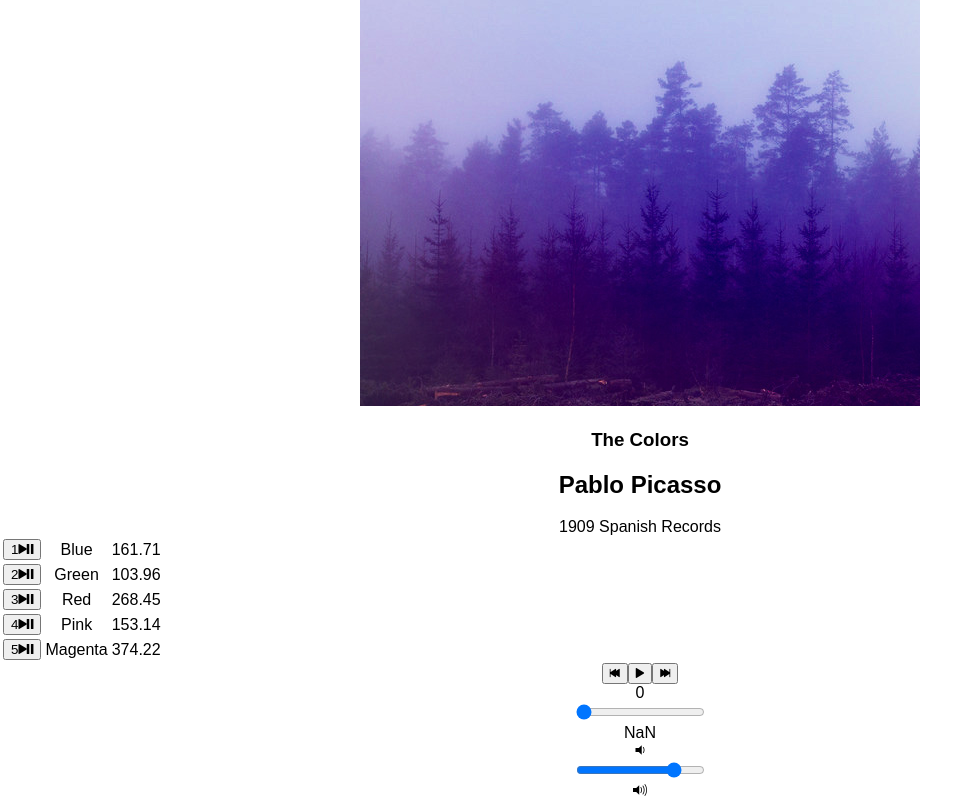
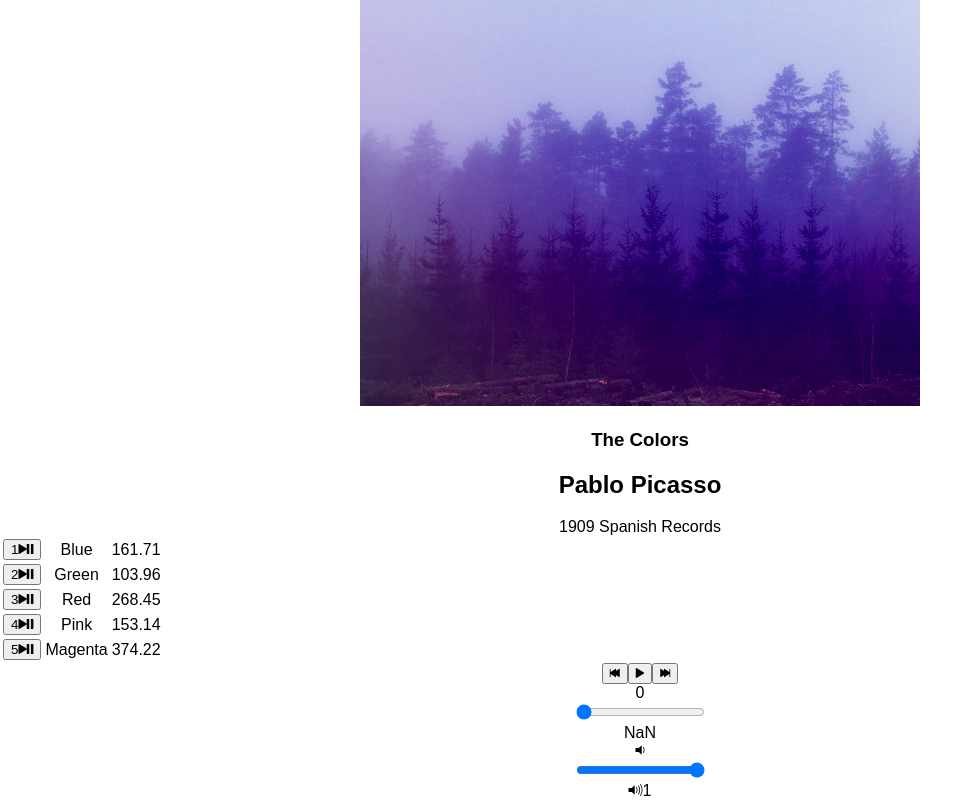
Before and after one commit to cruss13/bloc-jams-react, a React (Create React App) app: page /album/the-colors in a window 1280 px wide. Shown: the part 252-1052 px from the top of the page, without its empty margins (0-980 px from the left). Built offline with nearby package versions, Linux system fonts and the light colour scheme.

Commit message:
First attemp at volume slider

```diff
--- a/src/components/Album.js
+++ b/src/components/Album.js
@@ -15,6 +15,7 @@ class Album extends Component {
       currentSong: album.songs[0],
       currentTime: 0,
       duration: album.songs[0].duration,
+      currentVolume: 0.8,
       isPlaying: false
     };
 
@@ -39,16 +40,22 @@ class Album extends Component {
       },
       durationchange: e => {
         this.setState({ duration: this.audioElement.duration});
+      },
+      volumechange: e => {
+        this.setState({ volume: this.audioElement.volume});
       }
+
     };
     this.audioElement.addEventListener('timeupdate', this.eventListeners.timeupdate);
     this.audioElement.addEventListener('durationchange', this.eventListeners.durationchange);
+    this.audioElement.addEventListener('volumechange', this.eventListeners.volumechange);
   }
 
   componentWillUnmout() {
     this.audioElement.src = null;
     this.audioElement.removeEventListener('timeupdate', this.eventListeners.timeupdate);
     this.audioElement.removeEventListener('durationchange', this.eventListeners.durationchange);
+    this.audioElement.removeEventListener('volumechange', this.eventListeners.volumechange);
   }
 
   setSong(song) {
@@ -86,6 +93,12 @@ class Album extends Component {
     const newTime = this.audioElement.duration * e.target.value;
     this.audioElement.currentTime = newTime;
     this.setState({ currentTime: newTime });
+  }
+
+  handleVolumeChange(e) {
+    const newVolume = this.audioElement.volume * e.target.value;
+    this.audioElement.currentVolume = newVolume;
+    this.setState({ currentVolume: newVolume});
   }
 
   render () {
@@ -128,10 +141,12 @@ class Album extends Component {
           currentSong={this.state.currentSong}
           currentTime={this.audioElement.currentTime}
           duration={this.audioElement.duration}
+          currentVolume={this.audioElement.volume}
           handleSongClick={() => this.handleSongClick(this.state.currentSong)}
           handlePrevClick={() => this.handlePrevClick()}
           handleNextClick={() => this.handleNextClick()}
           handleTimeChange={(e) => this.handleTimeChange(e)}
+          handleVolumeChange={(e) => this.handleVolumeChange(e)}
         />
       </section>
     );
--- a/src/components/PlayerBar.js
+++ b/src/components/PlayerBar.js
@@ -30,8 +30,16 @@ class PlayerBar extends Component {
         </section>
         <section id="volume-control">
           <div className="icon ion-volume-low"></div>
-          <input type="range" className="seek-bar" value="80" />
-          <div className="icon ion-volume-high"></div>
+          <input
+            type="range"
+            className="seek-bar"
+            value={(this.props.currentVolume)}
+            max="1"
+            min="0"
+            step="0.05"
+            onChange={this.props.handleVolumeChange}
+          />
+          <div className="icon ion-volume-high">{this.props.currentVolume}</div>
         </section>
       </section>
     );
```
